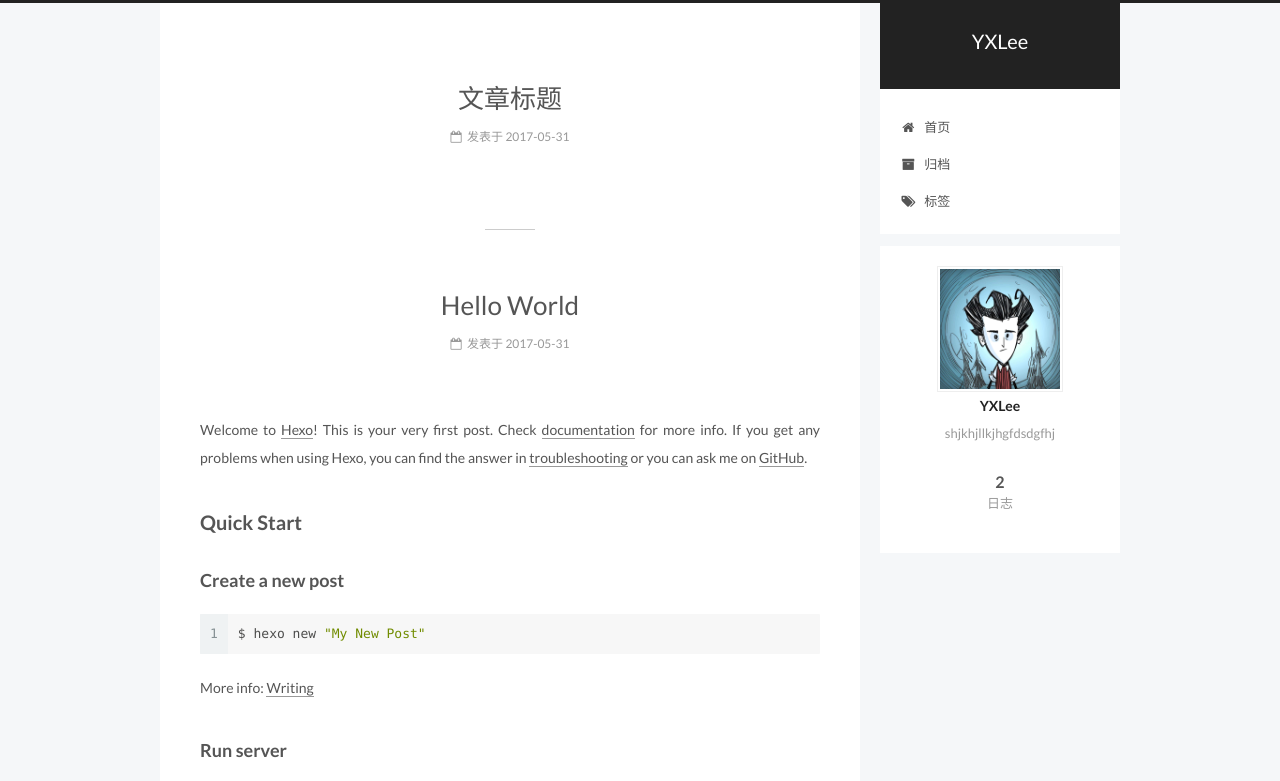
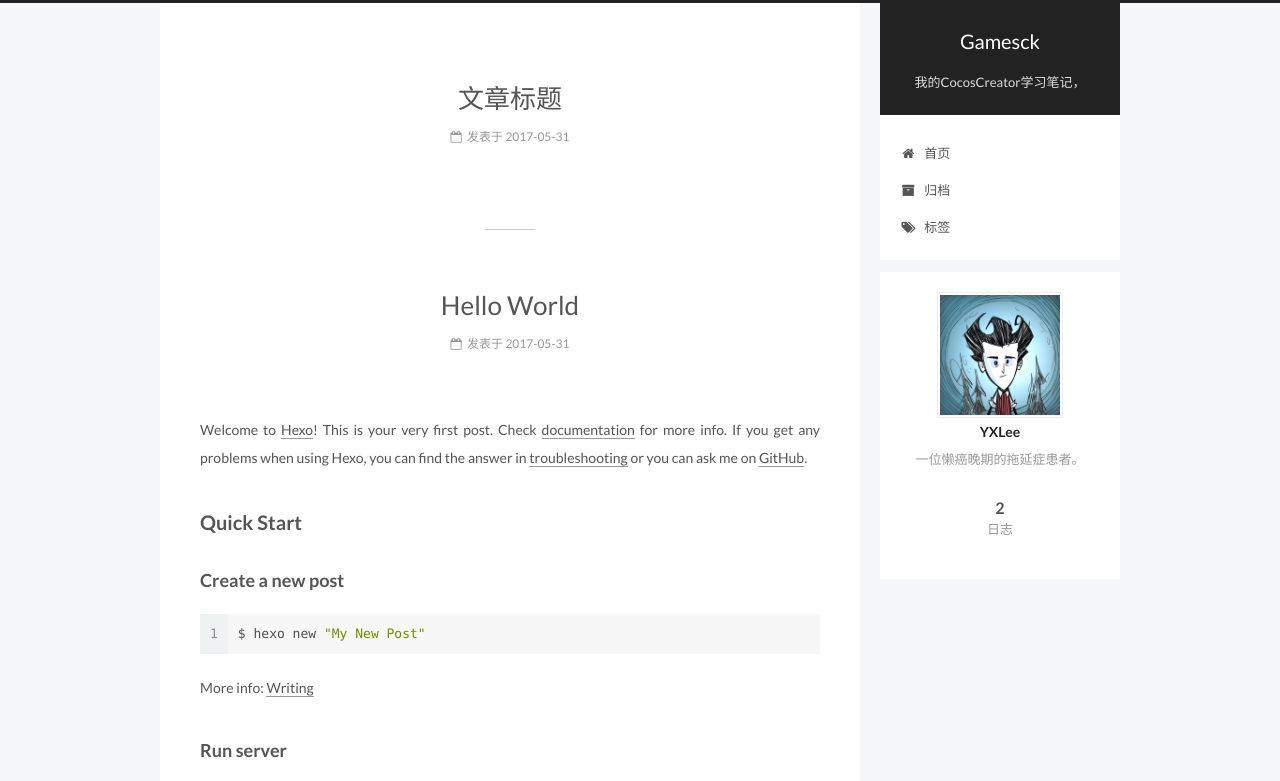
Before and after one commit to gamesck/gamesck.github.io, a plain HTML site: page index.html in a window 1280 px wide. Shown: the top 781 px of the page. Drawn offline with Linux system fonts and the light colour scheme.

Commit message:
Site updated: 2017-05-31 18:44:37

```diff
--- a/index.html
+++ b/index.html
@@ -90,15 +90,15 @@
 
 
 
-<meta name="description" content="shjkhjllkjhgfdsdgfhj">
+<meta name="description" content="一位懒癌晚期的拖延症患者。">
 <meta property="og:type" content="website">
-<meta property="og:title" content="YXLee">
+<meta property="og:title" content="Gamesck">
 <meta property="og:url" content="http://gamesck.com/index.html">
-<meta property="og:site_name" content="YXLee">
-<meta property="og:description" content="shjkhjllkjhgfdsdgfhj">
+<meta property="og:site_name" content="Gamesck">
+<meta property="og:description" content="一位懒癌晚期的拖延症患者。">
 <meta name="twitter:card" content="summary">
-<meta name="twitter:title" content="YXLee">
-<meta name="twitter:description" content="shjkhjllkjhgfdsdgfhj">
+<meta name="twitter:title" content="Gamesck">
+<meta name="twitter:description" content="一位懒癌晚期的拖延症患者。">
 
 
 
@@ -132,7 +132,7 @@
 
 
 
-  <title>YXLee</title>
+  <title>Gamesck</title>
 </head>
 
 <body itemscope itemtype="http://schema.org/WebPage" lang="zh-Hans">
@@ -171,12 +171,12 @@
     <div class="custom-logo-site-title">
       <a href="/"  class="brand" rel="start">
         <span class="logo-line-before"><i></i></span>
-        <span class="site-title">YXLee</span>
+        <span class="site-title">Gamesck</span>
         <span class="logo-line-after"><i></i></span>
       </a>
     </div>
 
-        <p class="site-subtitle"></p>
+        <p class="site-subtitle">我的CocosCreator学习笔记，</p>
 
   </div>
 
@@ -263,7 +263,7 @@
     </span>
 
     <span hidden itemprop="publisher" itemscope itemtype="http://schema.org/Organization">
-      <meta itemprop="name" content="YXLee">
+      <meta itemprop="name" content="Gamesck">
     </span>
 
 
@@ -374,7 +374,7 @@
     </span>
 
     <span hidden itemprop="publisher" itemscope itemtype="http://schema.org/Organization">
-      <meta itemprop="name" content="YXLee">
+      <meta itemprop="name" content="Gamesck">
     </span>
 
 
@@ -513,7 +513,7 @@
                alt="YXLee" />
           <p class="site-author-name" itemprop="name">YXLee</p>
 
-              <p class="site-description motion-element" itemprop="description">shjkhjllkjhgfdsdgfhj</p>
+              <p class="site-description motion-element" itemprop="description">一位懒癌晚期的拖延症患者。</p>
 
         </div>
         <nav class="site-state motion-element">
```
Also changed, not shown: 2017/05/31/hello-world/index.html (+6 -6 lines), 2017/05/31/文章标题/index.html (+9 -9 lines), archives/2017/05/index.html (+10 -10 lines), archives/2017/index.html (+10 -10 lines), archives/index.html (+10 -10 lines).
